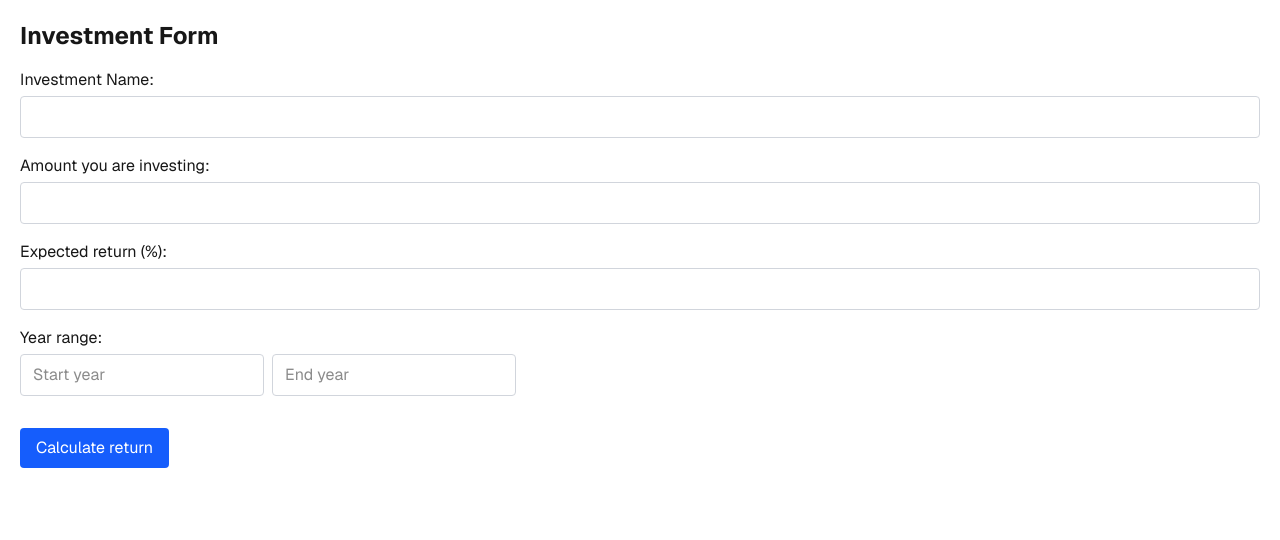
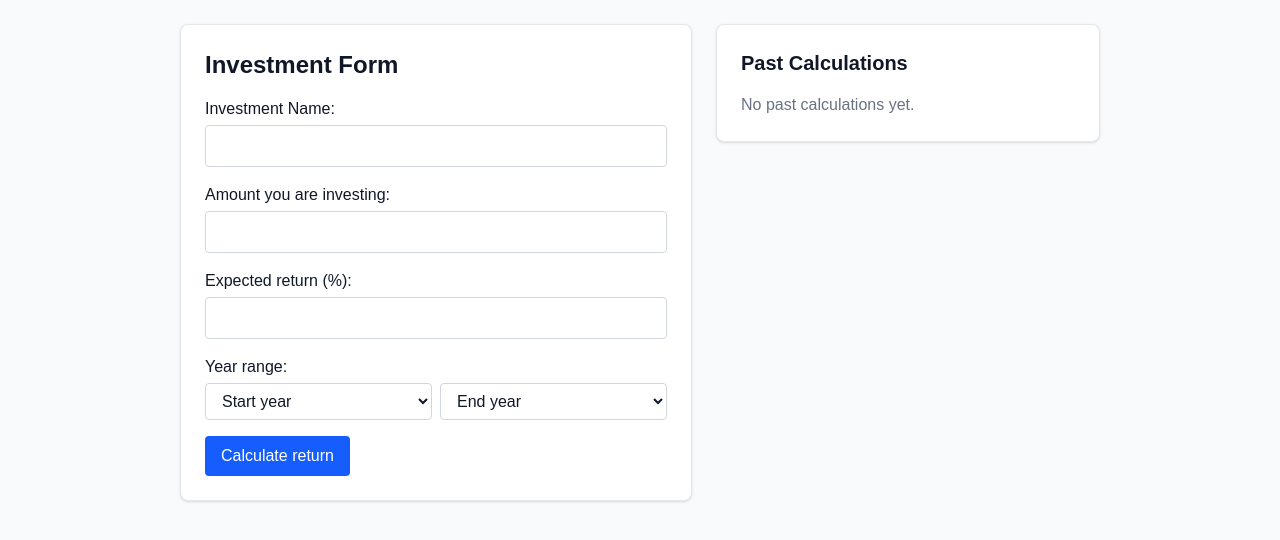
Before and after one commit to NamanMehta818/investmentcalcnext, a Next.js app: page / in a window 1280 px wide. Shown: the top 540 px of the page. Built offline with nearby package versions, Linux system fonts and the light colour scheme.

Commit message:
feat: list of past calculations

```diff
--- a/app/components/FormInput.tsx
+++ b/app/components/FormInput.tsx
@@ -1,10 +1,19 @@
-type FormInputProps = { label: string; type: string; value: string; onChange: (e: React.ChangeEvent<HTMLInputElement>) => void; placeholder?: string; };
+type FormInputProps = { label: string; type: string; value: string; onChange: (e: React.ChangeEvent<HTMLInputElement>) => void; placeholder?: string; min?: number; required?: boolean; };
 
-export default function FormInput({ label, type, value, onChange, placeholder }: FormInputProps) {
+export default function FormInput({ label, type, value, onChange, placeholder, min, required }: FormInputProps) {
   return (
     <div className="mb-4">
-      {label && <label className="block mb-1">{label}</label>}
-      <input type={type} value={value} onChange={onChange} placeholder={placeholder} className="border border-gray-300 rounded px-3 py-2 w-full" />
+      {label && <label className="block mb-1 text-gray-900">{label}</label>}
+      <input
+        type={type}
+        value={value}
+        onChange={onChange}
+        onBlur={(e) => { if (e.target.value !== '') e.target.reportValidity(); }}
+        placeholder={placeholder}
+        min={min}
+        required={required}
+        className="border border-gray-300 rounded px-3 py-2 w-full text-gray-900"
+      />
     </div>
   );
 }
--- a/app/components/InvestmentForm.tsx
+++ b/app/components/InvestmentForm.tsx
@@ -2,7 +2,8 @@
 
 import { useState } from 'react';
 import FormInput from './FormInput';
-import { YearlyResult, SavedInvestment } from '../types';
+import YearSelect from './YearSelect';
+import { YearlyResult, SavedInvestment } from '../type/types';
 
 type InvestmentFormProps = { onCalculate: (data: YearlyResult[] | null) => void; };
 
@@ -13,29 +14,24 @@ export default function InvestmentForm({ onCalculate }: InvestmentFormProps) {
   const [startYear, setStartYear] = useState('');
   const [endYear, setEndYear] = useState('');
 
-  const handleSubmit = () => {
+  const handleStartYearChange = (e: React.ChangeEvent<HTMLSelectElement>) => {
+    const newStart = e.target.value;
+    setStartYear(newStart);
+    if (endYear !== '' && parseInt(endYear) <= parseInt(newStart)) {
+      setEndYear('');
+    }
+  };
+
+  const handleSubmit = (e: React.FormEvent) => {
+    e.preventDefault();
+
     const principal = parseFloat(amount);
     const rate = parseFloat(result);
     const start = parseInt(startYear);
     const end = parseInt(endYear);
 
-    if (isNaN(principal) || isNaN(rate) || isNaN(start) || isNaN(end)) {
-      alert('fill in all fields with valid numbers.');
-      onCalculate(null);
-      return;
-    }
-    if (principal < 0) {
-      alert('Investment cannot be negative.');
-      onCalculate(null);
-      return;
-    }
-    if (rate < 0) {
-      alert('return cannot be negative.');
-      onCalculate(null);
-      return;
-    }
-    if (end <= start) {
-      alert('End year must be after start year.');
+    if (isNaN(start) || isNaN(end)) {
+      alert('Please select both a start and end year.');
       onCalculate(null);
       return;
     }
@@ -52,18 +48,18 @@ export default function InvestmentForm({ onCalculate }: InvestmentFormProps) {
   };
 
   return (
-    <div>
-      <FormInput label="Investment Name:" type="text" value={name} onChange={(e) => setName(e.target.value)} />
-      <FormInput label="Amount you are investing:" type="number" value={amount} onChange={(e) => setAmount(e.target.value)} min={0} />
-      <FormInput label="Expected return (%):" type="number" value={result} onChange={(e) => setResult(e.target.value)} min={0} />
+    <form onSubmit={handleSubmit}>
+      <FormInput label="Investment Name:" type="text" value={name} onChange={(e) => setName(e.target.value)} required />
+      <FormInput label="Amount you are investing:" type="number" value={amount} onChange={(e) => setAmount(e.target.value)} min={0} required />
+      <FormInput label="Expected return (%):" type="number" value={result} onChange={(e) => setResult(e.target.value)} min={0} required />
       <div className="mb-4">
-        <label className="block mb-1">Year range:</label>
+        <label className="block mb-1 text-gray-900">Year range:</label>
         <div className="flex gap-2">
-          <FormInput label="" type="number" value={startYear} onChange={(e) => setStartYear(e.target.value)} placeholder="Start year" />
-          <FormInput label="" type="number" value={endYear} onChange={(e) => setEndYear(e.target.value)} placeholder="End year" />
+          <YearSelect value={startYear} onChange={handleStartYearChange} placeholder="Start year" />
+          <YearSelect value={endYear} onChange={(e) => setEndYear(e.target.value)} placeholder="End year" minYear={startYear ? parseInt(startYear) : undefined} />
         </div>
       </div>
-      <button onClick={handleSubmit} className="bg-blue-600 text-white px-4 py-2 rounded hover:bg-blue-700">Calculate return</button>
-    </div>
+      <button type="submit" className="bg-blue-600 text-white px-4 py-2 rounded hover:bg-blue-700">Calculate return</button>
+    </form>
   );
 }
--- /dev/null
+++ b/app/components/LineChart.tsx
@@ -0,0 +1,30 @@
+'use client';
+
+import ReactECharts from 'echarts-for-react';
+import { SavedInvestment } from '../type/types';
+
+type LineChartProps = { investments: SavedInvestment[] };
+
+const COLORS = ['#2563eb', '#dc2626', '#16a34a', '#ca8a04'];
+
+export default function LineChart({ investments }: LineChartProps) {
+  const option = {
+    xAxis: { type: 'value', name: 'Year', min: 'dataMin', max: 'dataMax' },
+    yAxis: { type: 'value', name: 'Value' },
+    tooltip: { trigger: 'axis' },
+    legend: investments.length > 1 ? { data: investments.map((inv) => inv.name), top: 0 } : undefined,
+    series: investments.map((inv, i) => ({
+      name: inv.name,
+      type: 'line',
+      smooth: true,
+      color: COLORS[i % COLORS.length],
+      data: inv.data.map((row) => [row.year, row.value]),
+    })),
+  };
+
+  return (
+    <div className="mt-4">
+      <ReactECharts option={option} style={{ height: 300, width: '100%' }} />
+    </div>
+  );
+}
--- /dev/null
+++ b/app/components/PastCalculations.tsx
@@ -0,0 +1,57 @@
+'use client';
+
+import { useEffect, useState } from 'react';
+import { SavedInvestment } from '../type/types';
+import LineChart from './LineChart';
+
+type PastCalculationsProps = { refreshTrigger: number };
+
+export default function PastCalculations({ refreshTrigger }: PastCalculationsProps) {
+  const [investments, setInvestments] = useState<SavedInvestment[]>([]);
+  const [selected, setSelected] = useState<number[]>([]);
+  const [comparing, setComparing] = useState(false);
+
+  useEffect(() => {
+    const stored: SavedInvestment[] = JSON.parse(localStorage.getItem('investments') || '[]');
+    setInvestments(stored);
+    setSelected([]);
+    setComparing(false);
+  }, [refreshTrigger]);
+
+  const toggleSelect = (index: number) => {
+    setComparing(false);
+    if (selected.includes(index)) {
+      setSelected(selected.filter((i) => i !== index));
+    } else if (selected.length < 2) {
+      setSelected([...selected, index]);
+    }
+  };
+
+  if (investments.length === 0) {
+    return <p className="text-gray-500">No past calculations yet.</p>;
+  }
+
+  return (
+    <div>
+      <div className="flex flex-col gap-3">
+        {investments.map((inv, i) => (
+          <div key={i} className="flex items-center gap-2 border border-gray-200 rounded p-3">
+            <input
+              type="checkbox"
+              checked={selected.includes(i)}
+              onChange={() => toggleSelect(i)}
+              disabled={!selected.includes(i) && selected.length >= 2}
+            />
+            <p className="font-semibold text-gray-900">{inv.name}</p>
+          </div>
+        ))}
+      </div>
+
+      <button onClick={() => setComparing(true)} disabled={selected.length !== 2} className="mt-4 bg-purple-600 text-white px-4 py-2 rounded hover:bg-purple-700 disabled:bg-gray-300 disabled:cursor-not-allowed">Compare </button>
+
+      {comparing && selected.length === 2 && (
+        <LineChart investments={[investments[selected[0]], investments[selected[1]]]} />
+      )}
+    </div>
+  );
+}
--- /dev/null
+++ b/app/components/YearSelect.tsx
@@ -0,0 +1,18 @@
+type YearSelectProps = { value: string; onChange: (e: React.ChangeEvent<HTMLSelectElement>) => void; placeholder: string; minYear?: number; };
+
+export default function YearSelect({ value, onChange, placeholder, minYear }: YearSelectProps) {
+  const start = minYear ? minYear + 1 : 1950;
+  const years = [];
+  for (let y = start; y <= 2075; y++) {
+    years.push(y);
+  }
+
+  return (
+    <select value={value} onChange={onChange} className="border border-gray-300 rounded px-3 py-2 w-full bg-white text-gray-900">
+      <option value="">{placeholder}</option>
+      {years.map((y) => (
+        <option key={y} value={y}>{y}</option>
+      ))}
+    </select>
+  );
+}
--- a/app/components/graph.tsx
+++ /dev/null
@@ -1,22 +0,0 @@
-'use client';
-
-import { LineChart, Line, XAxis, YAxis, CartesianGrid, Tooltip, ResponsiveContainer } from 'recharts';
-import { YearlyResult } from '../types';
-
-type ResultsChartProps = { data: YearlyResult[] };
-
-export default function ResultsChart({ data }: ResultsChartProps) {
-  return (
-    <div className="mt-4" style={{ width: '100%', height: 300 }}>
-      <ResponsiveContainer>
-        <LineChart data={data}>
-          <CartesianGrid strokeDasharray="3 3" />
-          <XAxis dataKey="year" />
-          <YAxis />
-          <Tooltip />
-          <Line type="monotone" dataKey="value" stroke="#2563eb" strokeWidth={2} />
-        </LineChart>
-      </ResponsiveContainer>
-    </div>
-  );
-}
--- a/app/components/table.tsx
+++ b/app/components/table.tsx
@@ -1,4 +1,4 @@
-import { YearlyResult } from '../types';
+import { YearlyResult } from '../type/types';
 
 type ResultsTableProps = { data: YearlyResult[] };
 
--- a/app/page.tsx
+++ b/app/page.tsx
@@ -3,26 +3,40 @@
 import { useState } from 'react';
 import InvestmentForm from './components/InvestmentForm';
 import ResultsTable from './components/table';
-import ResultsChart from './components/graph';
-import { YearlyResult } from './types';
+import LineChart from './components/LineChart';
+import PastCalculations from './components/PastCalculations';
+import { YearlyResult } from './type/types';
 
 export default function Home() {
   const [data, setData] = useState<YearlyResult[] | null>(null);
   const [view, setView] = useState<'table' | 'graph'>('table');
+  const [refreshTrigger, setRefreshTrigger] = useState(0);
+
+  const handleCalculate = (newData: YearlyResult[] | null) => {
+    setData(newData);
+    if (newData) setRefreshTrigger((prev) => prev + 1);
+  };
 
   return (
-    <div className="p-5 font-sans">
-      <h1 className="text-2xl font-bold mb-4">Investment Form</h1>
-      <InvestmentForm onCalculate={setData} />
+    <div className="min-h-screen flex justify-center items-start bg-gray-50 p-6 gap-6">
+      <div className="w-full max-w-lg bg-white border border-gray-200 rounded-lg shadow-sm p-6">
+        <h1 className="text-2xl font-bold mb-4 text-gray-900">Investment Form</h1>
+        <InvestmentForm onCalculate={handleCalculate} />
 
         {data && (
           <>
             <button onClick={() => setView(view === 'table' ? 'graph' : 'table')} className="mt-4 bg-gray-700 text-white px-4 py-2 rounded hover:bg-gray-800">
               Switch to {view === 'table' ? 'Graph' : 'Table'}
             </button>
-          {view === 'table' ? <ResultsTable data={data} /> : <ResultsChart data={data} />}
+            {view === 'table' ? <ResultsTable data={data} /> : <LineChart investments={[{ name: 'Result', amount: 0, rate: 0, startYear: 0, endYear: 0, data }]} />}
           </>
         )}
       </div>
+
+      <div className="w-full max-w-sm bg-white border border-gray-200 rounded-lg shadow-sm p-6">
+        <h2 className="text-xl font-bold mb-4 text-gray-900">Past Calculations</h2>
+        <PastCalculations refreshTrigger={refreshTrigger} />
+      </div>
+    </div>
   );
 }
--- /dev/null
+++ b/app/type/types.ts
@@ -0,0 +1,2 @@
+export interface YearlyResult { year: number; value: number };
+export interface SavedInvestment { name: string; amount: number; rate: number; startYear: number; endYear: number; data: YearlyResult[] };
--- a/app/types.ts
+++ /dev/null
@@ -1,2 +0,0 @@
-export type YearlyResult = { year: number; value: number };
-export type SavedInvestment = { name: string; amount: number; rate: number; startYear: number; endYear: number; data: YearlyResult[] };
--- a/package.json
+++ b/package.json
@@ -9,6 +9,8 @@
     "lint": "eslint"
   },
   "dependencies": {
+    "echarts": "^6.1.0",
+    "echarts-for-react": "^3.0.6",
     "next": "16.3.0",
     "react": "19.2.8",
     "react-dom": "19.2.8",
```
Also changed, not shown: 1 other file (tests, documents, lock files or other folders). Lines whose indentation alone changed are shown as unchanged.
